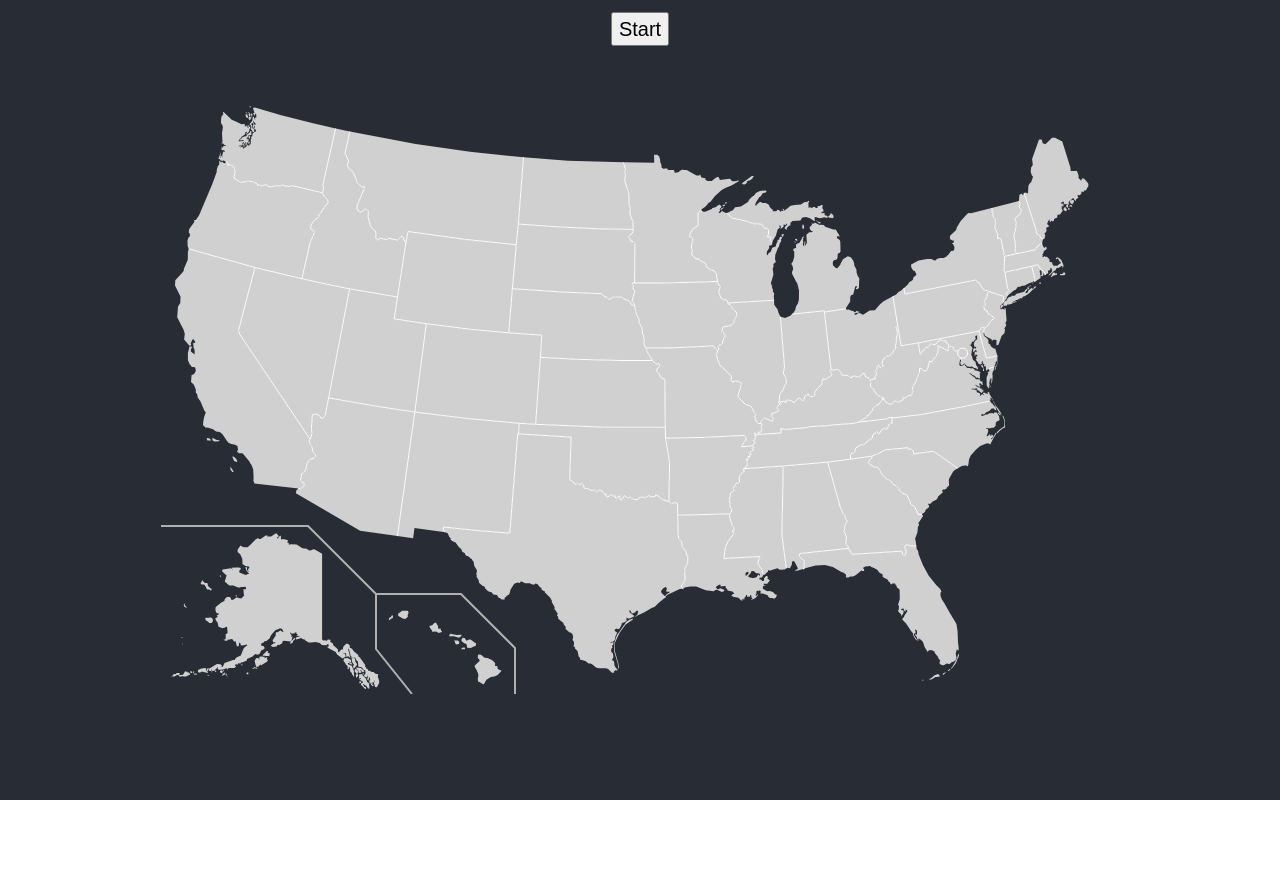
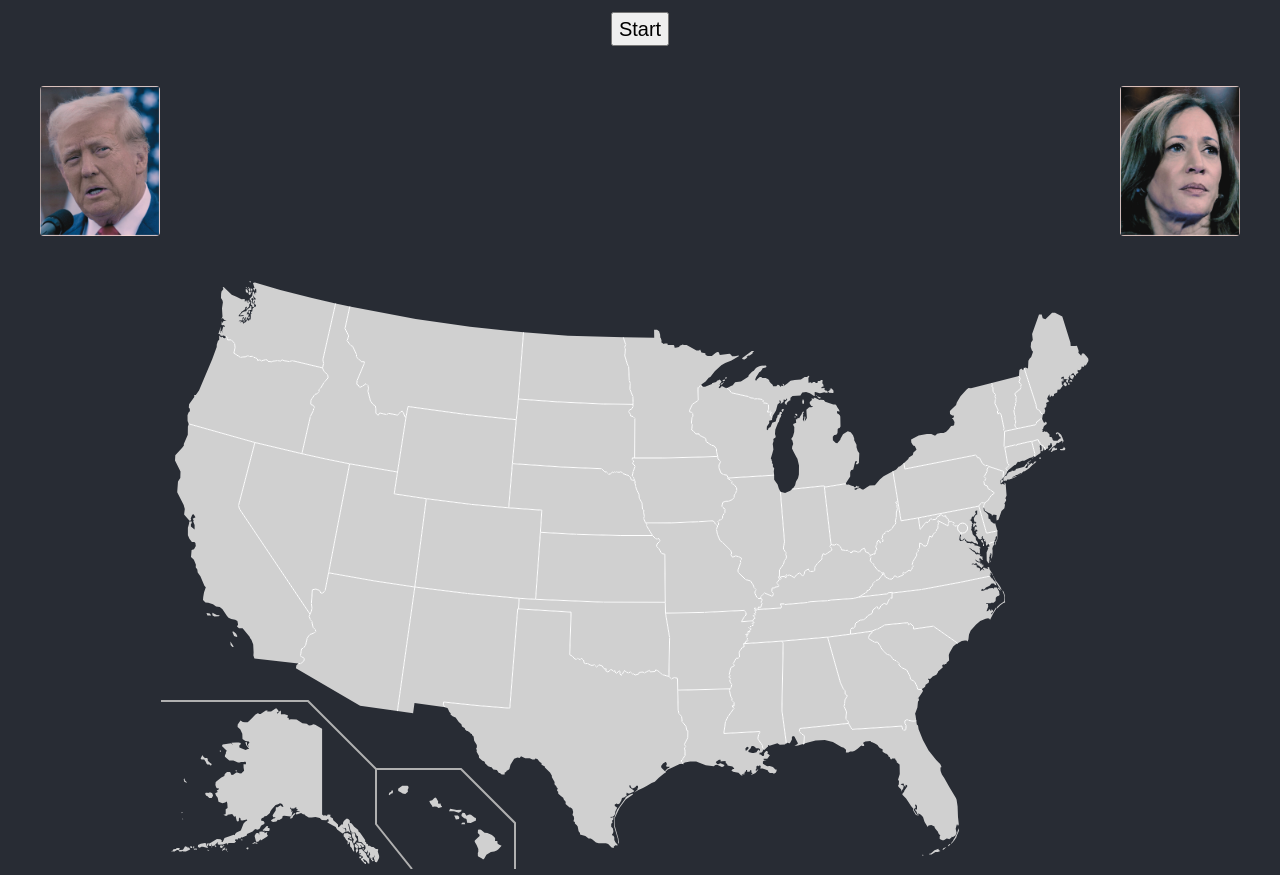
Before and after one commit to xing142857/Game, a React (Create React App) app in the folder game/: page / in a window 1280 px wide. Before the commit the page ends 800 px from the top, so only its background shows below. Built offline with nearby package versions, Linux system fonts and the light colour scheme.

Commit message:
add Trump and Harris' image

```diff
--- a/game/src/pages/ElectionGame.js
+++ b/game/src/pages/ElectionGame.js
@@ -1,8 +1,10 @@
 import React, {  } from 'react';
-import { Button, Container } from 'react-bootstrap';
+import { Button, Container, Image } from 'react-bootstrap';
 import ToolboxTheory from '../music/ToolboxTheory.mp3';
 import BurgundianLullaby from '../music/BurgundianLullaby.mp3';
 import { ReactComponent as BlankUSMap } from '../image/BlankUSMap.svg';
+import Trump from '../image/Trump.jpg'
+import Harris from '../image/Harris.jpg'
 
 const ElectionGame = () => {
 
@@ -11,12 +13,19 @@ const ElectionGame = () => {
         audio.play();
     }
 
-
     return (
         <>
-            <Button variant="primary" className='absolute top-3 text-xl' onClick={play_music}>Start</Button>
             <Container>
-            <div id="map-container">
+                <Container>
+                    <Button variant="primary" className='mt-3 text-xl' onClick={play_music}>Start</Button>
+                </Container>
+                <Container className='flex justify-between mt-10'>
+                    <Image alt="Trump" src={Trump} thumbnail rounded width="10%"/>
+                    <Image alt="Harris" src={Harris} thumbnail rounded width="10%"/>
+                </Container>
+            </Container>
+            <Container>
+            <div id="map-container" className='mt-10'>
                 <div id="usa-map">
                     <BlankUSMap />
                 </div>
```
Also changed, not shown: game/src/image/Harris.jpg (added), game/src/image/Trump.jpg (added).
